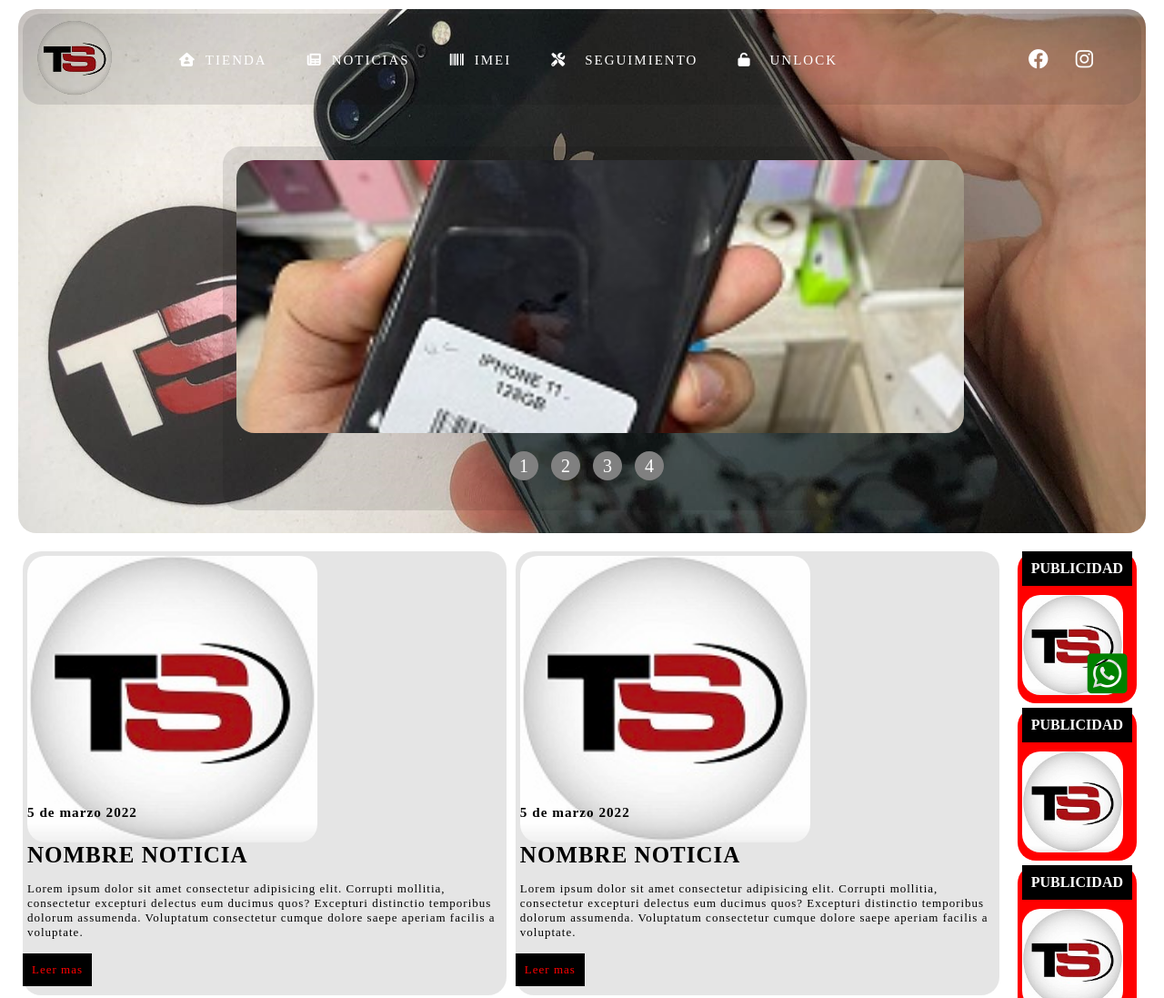
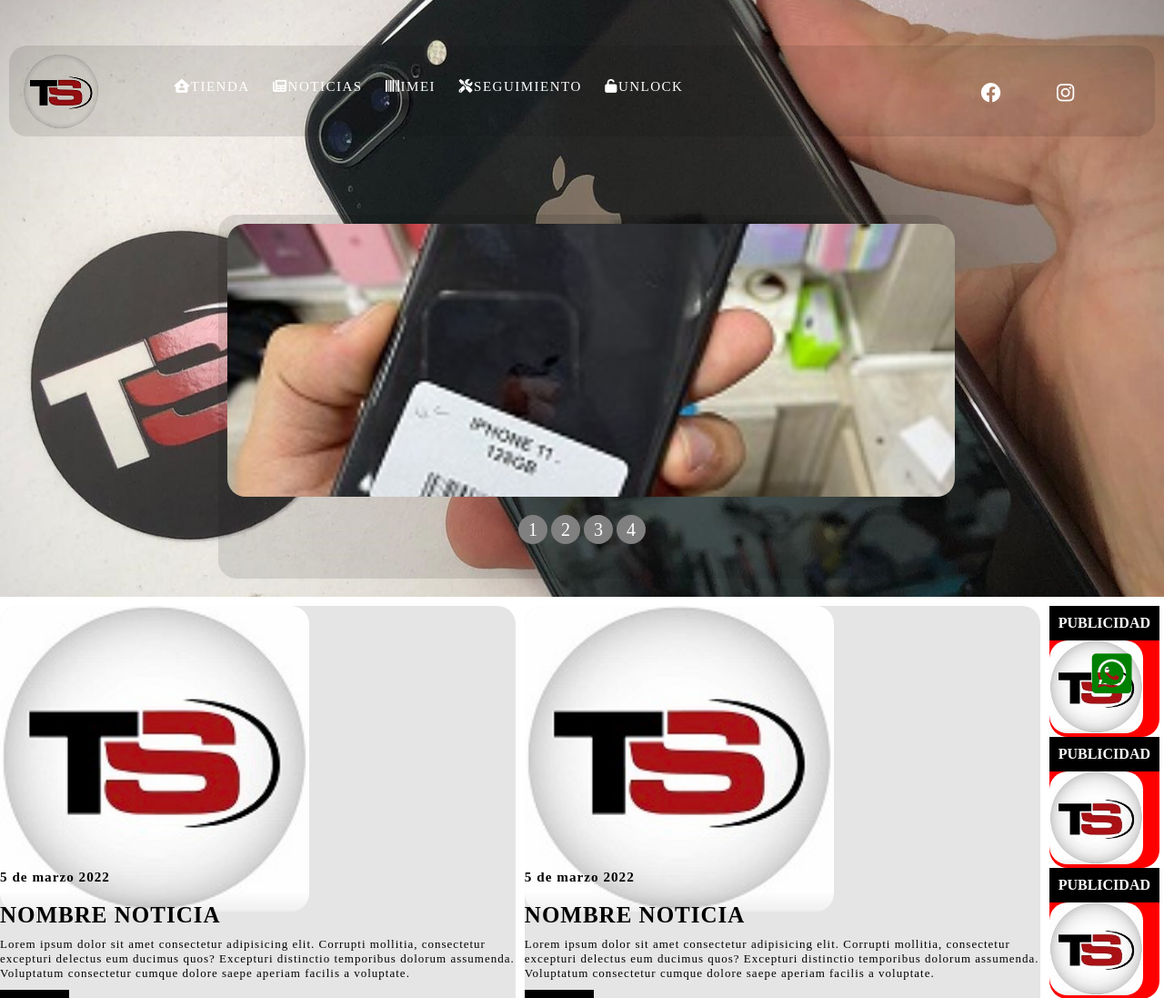
Before and after one commit to anjaursa2/Telefoniaysoluciones, a plain HTML site: page index.html in a window 1280 px wide. Shown: the top 1097 px of the page at 91% size. Drawn offline with Linux system fonts and the light colour scheme.

Commit message:
portada espacios nav menu

```diff
--- a/css/portada.css
+++ b/css/portada.css
@@ -1,5 +1,5 @@
 *{
-    margin: 5px;
+    margin: 0px;
     padding: 0 px;
     box-sizing: border-box;
 
@@ -17,6 +17,7 @@ a:hover{
 .remove-bg{
     filter: brightness(1.1);
     mix-blend-mode: multiply;
+    margin: 15px;
 }
 .margen-interno
 
@@ -34,22 +35,26 @@ a:hover{
     background-size: cover;
     display: flex;
     flex-flow: column nowrap;
-    border-radius: 20px;
+
 
 
 }
       .menu{
+          margin: 50px 10px;
           background: rgba(0, 0, 0, .1);
           display: flex;
           flex-flow: nowrap;
           height: 100px;
           align-items: center;
           border-radius: 20px;
+          letter-spacing: 1.5px;
+
+
 
 
       }
             .logo{
-
+                margin-top: 20px;
                 flex: 1 1 auto;
                 border-radius: 50px;
 
@@ -57,6 +62,8 @@ a:hover{
             .nav{
 
                 flex: 5 1 auto;
+                margin-top: 40px;
+                margin-bottom: 50px;
 
 
             }
@@ -67,16 +74,21 @@ a:hover{
                     font-size: 15px;
                     text-transform: uppercase;
                     padding: 0 10px;
-                    letter-spacing: 2px;
+
+
                 }
                 .nav :hover{
                     color: red;
+                    font-display: absolute;
+
 
                 }
             .social{
                 display: flex;
                 flex: 1 1 auto;
                 border-radius: 20px;
+                margin-bottom: 20px;
+                margin-top: 25px;
 
             }
                 .social :hover{
@@ -88,6 +100,8 @@ a:hover{
                 .social a{
                     color: white;
                     font-size: 22px;
+                    padding: 30px ;
+
                 }
       .texto-principal{
       height: auto;
```
Also changed, not shown: index.html (+1 -0 lines).
